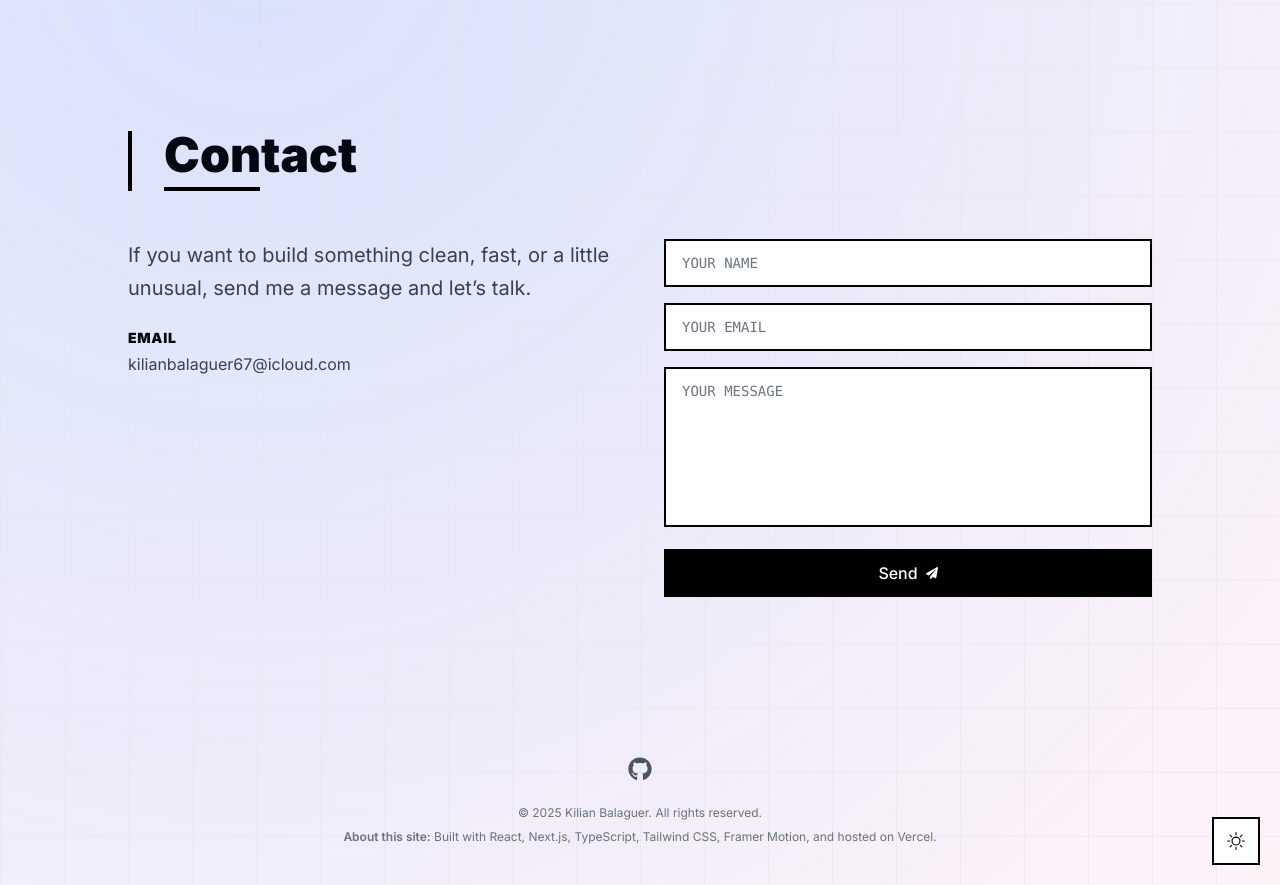
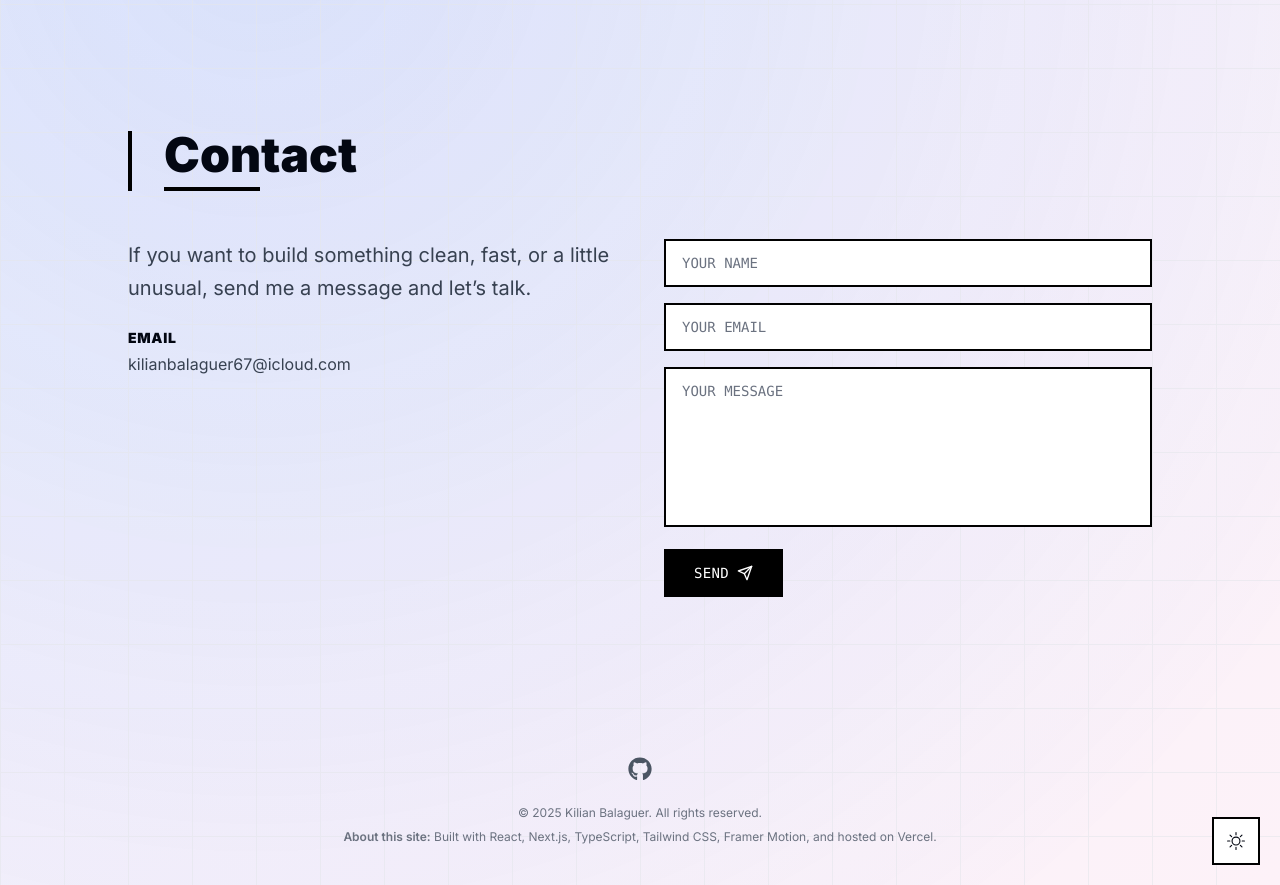
Before and after one commit to kilianbalaguer/portfolio, a Next.js app: page / in a window 1280 px wide. Shown: the part 3900-4785 px from the top of the page. Built offline with nearby package versions, Linux system fonts and the light colour scheme; no server answers.

Commit message:
refactor: replace API email with mailto link
- Replace Resend API with mailto link approach
- Remove submit-btn.tsx, sendEmail.ts, email/ directory
- Uninstall resend, react-email packages
- Button now opens email client with pre-filled message
- Updated button style to match portfolio design

```diff
--- a/actions/sendEmail.ts
+++ /dev/null
@@ -1,80 +0,0 @@
-"use server";
-
-import React from "react";
-import { Resend } from "resend";
-import { validateString, getErrorMessage } from "@/lib/utils";
-import ContactFormEmail from "@/email/contact-form-email";
-
-const resend = new Resend(process.env.RESEND_API_KEY);
-
-export const sendEmail = async (formData: FormData) => {
-  const senderName = formData.get("senderName");
-  const senderEmail = formData.get("senderEmail");
-  const message = formData.get("message");
-
-  // simple server-side validation
-  if (!validateString(senderName, 100)) {
-    return {
-      error: "Invalid sender name",
-    };
-  }
-  if (!validateString(senderEmail, 500)) {
-    return {
-      error: "Invalid sender email",
-    };
-  }
-  if (!validateString(message, 5000)) {
-    return {
-      error: "Invalid message",
-    };
-  }
-
-  let data;
-  try {
-    // Send email to yourself
-    data = await resend.emails.send({
-      from: "Contact Form <onboarding@resend.dev>",
-      to: "kilianbalaguer67@icloud.com",
-      subject: `Portfolio Contact from ${senderName}`,
-      replyTo: senderEmail as string,
-      react: React.createElement(ContactFormEmail, {
-        message: message as string,
-        senderEmail: senderEmail as string,
-        senderName: senderName as string,
-      }),
-    });
-
-    // Send auto-reply to sender
-    await resend.emails.send({
-      from: "Kilian Balaguer <onboarding@resend.dev>",
-      to: senderEmail as string,
-      subject: "Thanks for reaching out!",
-      html: `
-        <div style="font-family: sans-serif; max-width: 600px; margin: 0 auto; padding: 20px;">
-          <h2 style="color: #000;">Hey ${senderName}!</h2>
-          <p style="color: #333; line-height: 1.6;">
-            Thanks for reaching out through my portfolio. I've received your message and will get back to you as soon as possible.
-          </p>
-          <p style="color: #333; line-height: 1.6;">
-            Your message:
-          </p>
-          <div style="background: #f5f5f5; padding: 15px; border-left: 4px solid #000; margin: 20px 0;">
-            <p style="color: #333; margin: 0;">${message}</p>
-          </div>
-          <p style="color: #333; line-height: 1.6;">
-            Best,<br/>
-            <strong>Kilian Balaguer</strong>
-          </p>
-        </div>
-      `,
-    });
-  } catch (error: unknown) {
-    return {
-      error: getErrorMessage(error),
-    };
-  }
-
-  return {
-    data,
-  };
-};
--- a/components/contact.tsx
+++ b/components/contact.tsx
@@ -1,29 +1,33 @@
 "use client";
 
-import React from "react";
-import { motion } from "framer-motion";
-import { useSectionInView } from "@/lib/hooks";
-import { sendEmail } from "@/actions/sendEmail";
-import SubmitBtn from "./submit-btn";
-import toast from "react-hot-toast";
+import React, { useRef } from "react";
+import { useScrollReveal, useSectionInView } from "@/lib/hooks";
 import { useLanguage } from "@/context/language-context";
 import { translations } from "@/lib/translations";
 
 export default function Contact() {
   const { ref } = useSectionInView("Contact");
+  const { ref: revealRef, className: revealClass } = useScrollReveal();
   const { language } = useLanguage();
   const t = translations[language];
+  const formRef = useRef<HTMLFormElement>(null);
+
+  const handleSubmit = (e: React.FormEvent) => {
+    e.preventDefault();
+    const form = formRef.current;
+    if (!form) return;
+
+    const name = (form.elements.namedItem("senderName") as HTMLInputElement)?.value || "";
+    const email = (form.elements.namedItem("senderEmail") as HTMLInputElement)?.value || "";
+    const message = (form.elements.namedItem("message") as HTMLTextAreaElement)?.value || "";
+
+    const body = `From: ${name}\nEmail: ${email}\n\n${message}`;
+    window.location.href = `mailto:kilianbalaguer67@icloud.com?subject=${encodeURIComponent(`Portfolio message from ${name}`)}&body=${encodeURIComponent(body)}`;
+  };
 
   return (
-    <motion.section
-      id="contact"
-      ref={ref}
-      className="mb-28 sm:mb-40 w-full max-w-5xl"
-      initial={{ opacity: 0, y: 30 }}
-      whileInView={{ opacity: 1, y: 0 }}
-      transition={{ duration: 0.5 }}
-      viewport={{ once: true }}
-    >
+    <section id="contact" ref={ref} className="mb-28 sm:mb-40 w-full max-w-5xl scroll-mt-28">
+      <div ref={revealRef} className={`reveal-up ${revealClass}`}>
         <div className="border-l-4 border-black dark:border-white pl-8 mb-12">
           <h2 className="text-5xl font-black mb-2">
             {t.contact}
@@ -51,15 +55,9 @@ export default function Contact() {
           </div>
 
           <form
+            ref={formRef}
+            onSubmit={handleSubmit}
             className="space-y-4"
-          action={async (formData) => {
-            const { data, error } = await sendEmail(formData);
-            if (error) {
-              toast.error(error);
-              return;
-            }
-            toast.success(t.successMessage);
-          }}
           >
             <input
               className="w-full px-4 py-3 border-2 border-black dark:border-white bg-white dark:bg-black focus:outline-none font-mono text-sm placeholder-gray-500 transition-all duration-300"
@@ -84,9 +82,30 @@ export default function Contact() {
               required
               maxLength={5000}
             />
-          <SubmitBtn />
+            <button
+              type="submit"
+              className="group flex items-center gap-2 border-2 border-black dark:border-white bg-black dark:bg-white text-white dark:text-black px-7 py-3 font-mono text-sm tracking-wide uppercase hover:translate-x-1 hover:translate-y-1 active:translate-x-0 active:translate-y-0 transition-all duration-300"
+            >
+              {t.send}
+              <svg
+                xmlns="http://www.w3.org/2000/svg"
+                width="16"
+                height="16"
+                viewBox="0 0 24 24"
+                fill="none"
+                stroke="currentColor"
+                strokeWidth="2"
+                strokeLinecap="round"
+                strokeLinejoin="round"
+                className="group-hover:translate-x-1 transition-all"
+              >
+                <line x1="22" y1="2" x2="11" y2="13" />
+                <polygon points="22 2 15 22 11 13 2 9 22 2" />
+              </svg>
+            </button>
           </form>
         </div>
-    </motion.section>
+      </div>
+    </section>
   );
 }
--- a/components/submit-btn.tsx
+++ /dev/null
@@ -1,27 +0,0 @@
-import React from "react";
-import { FaPaperPlane } from "react-icons/fa";
-import { useFormStatus } from "react-dom";
-import { useLanguage } from "@/context/language-context";
-import { translations } from "@/lib/translations";
-
-export default function SubmitBtn() {
-  const { pending } = useFormStatus();
-  const { language } = useLanguage();
-  const t = translations[language];
-
-  return (
-    <button
-      type="submit"
-      className="w-full px-6 py-3 bg-black dark:bg-white text-white dark:text-black font-medium hover:scale-[1.02] transition-all duration-300 flex items-center justify-center gap-2 disabled:opacity-50"
-      disabled={pending}
-    >
-      {pending ? (
-        <div className="h-5 w-5 animate-spin rounded-full border-b-2 border-white dark:border-black"></div>
-      ) : (
-        <>
-          {t.send} <FaPaperPlane className="text-xs" />
-        </>
-      )}
-    </button>
-  );
-}
--- a/email/contact-form-email.tsx
+++ /dev/null
@@ -1,47 +0,0 @@
-import React from "react";
-import {
-  Html,
-  Body,
-  Head,
-  Heading,
-  Hr,
-  Container,
-  Preview,
-  Section,
-  Text,
-} from "@react-email/components";
-import { Tailwind } from "@react-email/tailwind";
-
-type ContactFormEmailProps = {
-  message: string;
-  senderEmail: string;
-  senderName: string;
-};
-
-export default function ContactFormEmail({
-  message,
-  senderEmail,
-  senderName,
-}: ContactFormEmailProps) {
-  return (
-    <Html>
-      <Head />
-      <Preview>New message from your portfolio site</Preview>
-      <Tailwind>
-        <Body className="bg-gray-100 text-black">
-          <Container>
-            <Section className="bg-white borderBlack my-10 px-10 py-4 rounded-md">
-              <Heading className="leading-tight">
-                New message from {senderName}
-              </Heading>
-              <Text>{message}</Text>
-              <Hr />
-              <Text>Sender: {senderName}</Text>
-              <Text>Email: {senderEmail}</Text>
-            </Section>
-          </Container>
-        </Body>
-      </Tailwind>
-    </Html>
-  );
-}
--- a/package.json
+++ b/package.json
@@ -9,8 +9,6 @@
     "lint": "eslint . --ext .js,.jsx,.ts,.tsx"
   },
   "dependencies": {
-    "@react-email/components": "^1.0.0",
-    "@react-email/tailwind": "^2.0.0",
     "@types/node": "24.10.0",
     "@types/react": "19.2.2",
     "@types/react-dom": "19.2.2",
@@ -23,11 +21,9 @@
     "postcss": "8.5.6",
     "react": "19.2.0",
     "react-dom": "19.2.0",
-    "react-email": "^5.0.1",
     "react-hot-toast": "^2.6.0",
     "react-icons": "^5.5.0",
     "react-intersection-observer": "^10.0.0",
-    "resend": "^6.4.2",
     "tailwindcss": "3.4.17",
     "typescript": "5.9.3"
   },
```
Also changed, not shown: 1 other file (tests, documents, lock files or other folders). Lines whose indentation alone changed are shown as unchanged.
